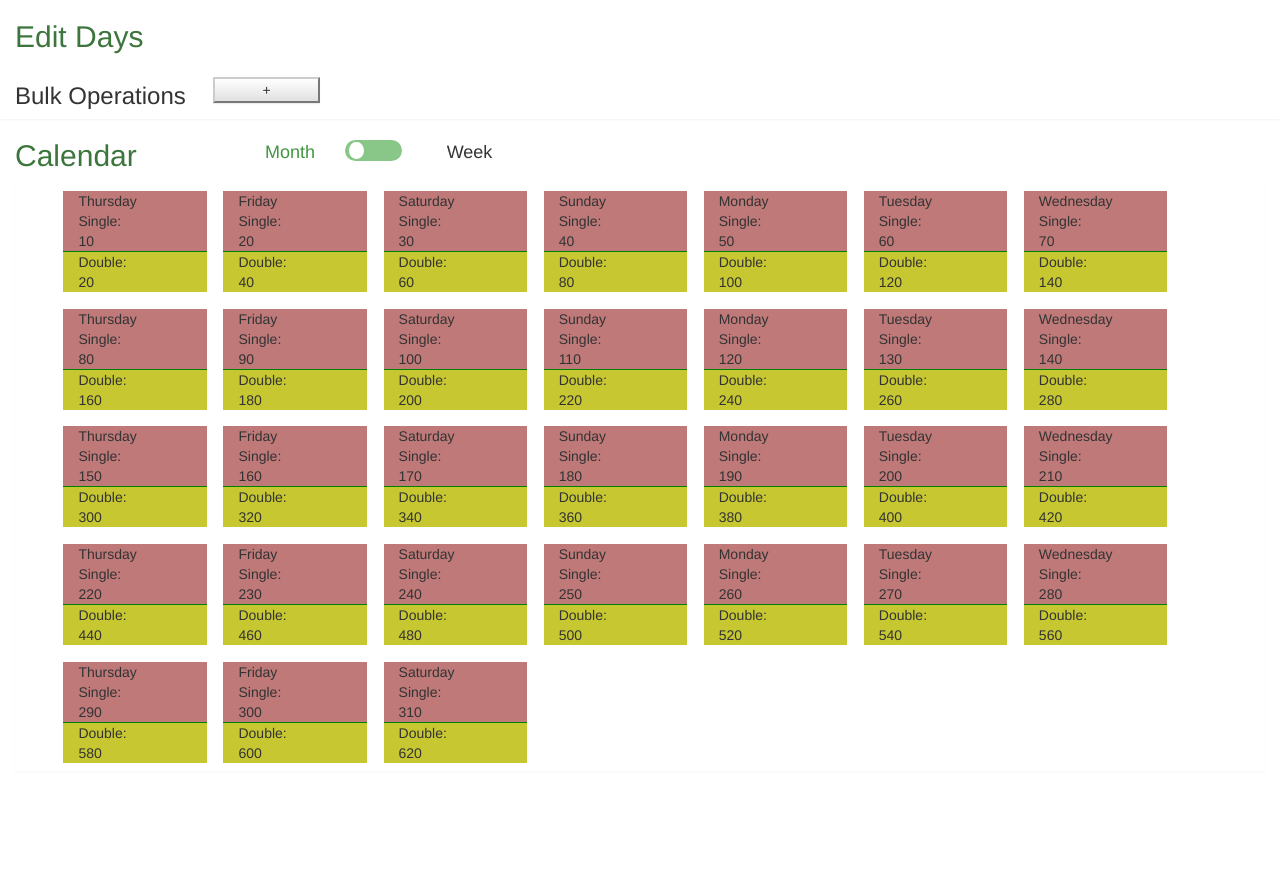
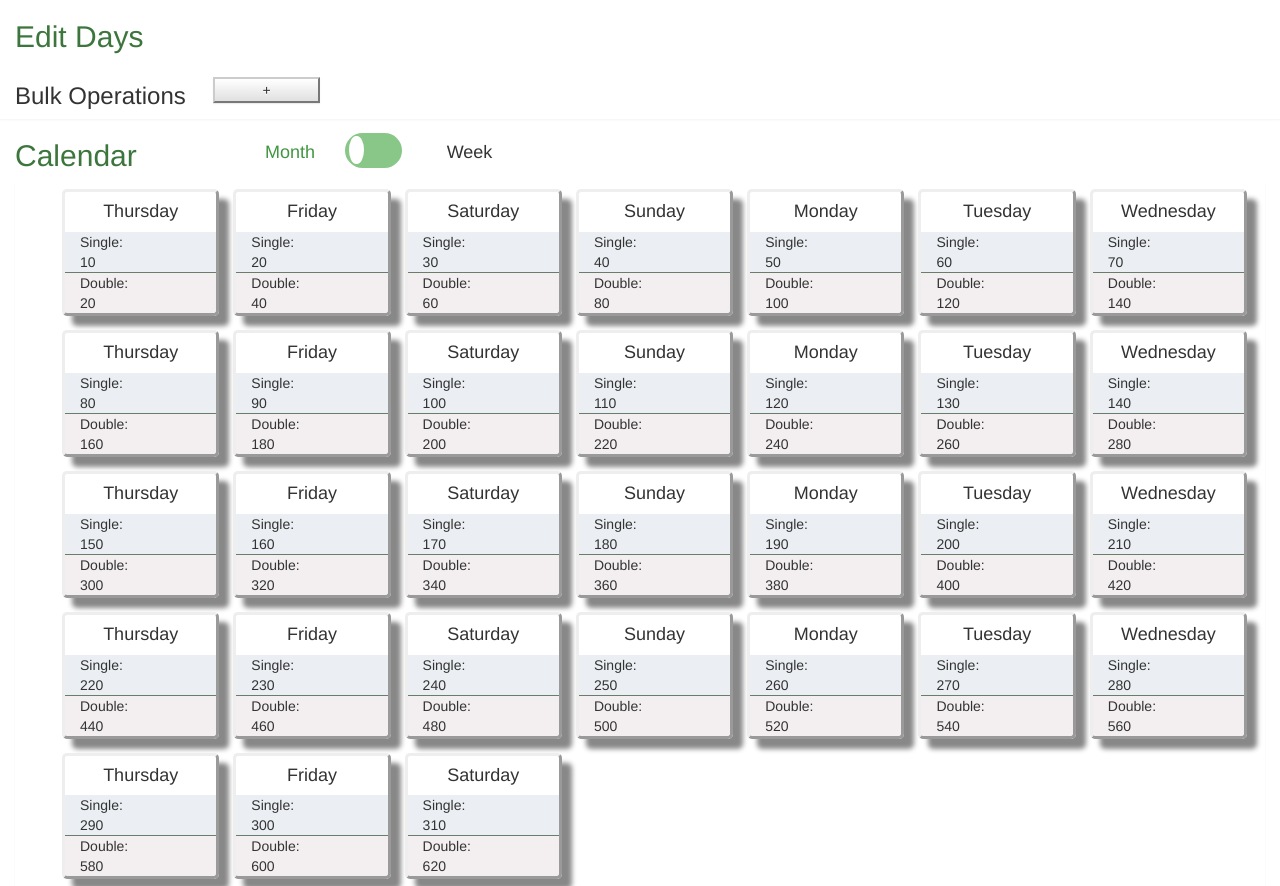
Before and after one commit to aljones15/angular2CalendarApp, an Angular app: page / in a window 1280 px wide. Before the commit the page ends 800 px from the top, so only its background shows below. Built offline with nearby package versions, Linux system fonts and the light colour scheme.

Commit message:
better styling for calenadrc broke the slider again

```diff
--- a/src/app/components/calendar/calendar.component.html
+++ b/src/app/components/calendar/calendar.component.html
@@ -13,8 +13,6 @@
 </div>
 <div id="calendar" class="panel">
   <ul [style.width]="weekly ? '2000%' : '100%'">
-    <li [style.width]="weekly ? '0.7%' : '13%'" class="col-day-weekly" *ngFor="let day of calendarService.displayDays; let i = index;">
-      <app-day [day]="day" [weekly]="weekly"></app-day>
-    </li>
+      <app-day [day]="day" [weekly]="weekly" *ngFor="let day of calendarService.displayDays; let i = index;"></app-day>
   </ul>
 </div>
--- a/src/app/components/day/day.component.html
+++ b/src/app/components/day/day.component.html
@@ -1,9 +1,11 @@
-<div class="single-room col-xs-12" [style.background-color]="day.single.selected ? 'white' : null">
-{{getDayString(day.day.getDay())}} <br>
+<li [style.width]="weekly ? '0.7%' : '13%'" class="col-day-weekly">
+  <h4 class="col-xs-12 text-center">{{getDayString(day.day.getDay())}}</h4>
+  <div class="single-room col-xs-12" [style.background-color]="day.single.selected ? 'rgba(36, 232, 160, 0.87)' : null">
     Single: <br>
     {{day.single.price}} <br>
   </div>
-<div class="double-room col-xs-12" [style.background-color]="day.double.selected ? 'white' : null" >
+  <div class="double-room col-xs-12" [style.background-color]="day.double.selected ? 'rgba(192, 129, 224, 0.9)' : null" >
     Double: <br>
     {{day.double.price}} <br>
   </div>
+</li>
--- a/src/styles.css
+++ b/src/styles.css
@@ -6,7 +6,8 @@ and also import other style files */
 .slider-menu {
   position: relative;
 	overflow-y: hidden;
-	max-height: 550px; /* approximate max height */
+  overflow-x: hidden;
+	max-height: 550px;
 	transition-property: all;
 	transition-duration: .5s;
 	transition-timing-function: cubic-bezier(0, 1, 0.5, 1);
@@ -22,10 +23,12 @@ and also import other style files */
 
 .col-day-weekly {
   height: 100%;
-  margin: 0.1em;
-  padding: 0.5em;
+  margin: 0.5em;
   float: left;
   list-style-type: none;
+  box-shadow: 10px 10px 5px #888888;
+  border-radius: 5px;
+  border-style: outset;
 }
 
 #calendar {
@@ -33,25 +36,25 @@ and also import other style files */
 }
 
 .single-room {
-  background-color: #bf7979;
+  background-color: rgba(186, 198, 214, 0.29);
   border-top: 0px;
   border-left: 0px;
   border-right: 0px;
   border-bottom: thin;
-  border-color: green;
+  border-color: rgba(66, 93, 66, 0.77);
   border-style: solid;
 }
 
 .single-room:hover {
-  background-color: #c36464;
+  background-color: rgba(186, 198, 214, 0.8);
 }
 
 .double-room {
-  background-color: #c7c731;
+  background-color: rgba(187, 166, 177, 0.18);
 }
 
 .double-room:hover {
-  background-color: #d6d625;
+  background-color: rgba(160, 166, 177, 0.8);
 }
 
 .no-padding {
@@ -130,7 +133,12 @@ input:checked + .slider:before {
   }
 }
 
-@media (min-width: 760px) and (min-height: 300px) {
+@media (min-width: 700px) and (min-height: 300px) and (max-width: 1000px) {
+
+  h4 {
+    font-size: 1em;
+  }
+
   .switch {
     margin-top: 0.5em;
     height: 1.5em;
```
Lines whose indentation alone changed are shown as unchanged.
